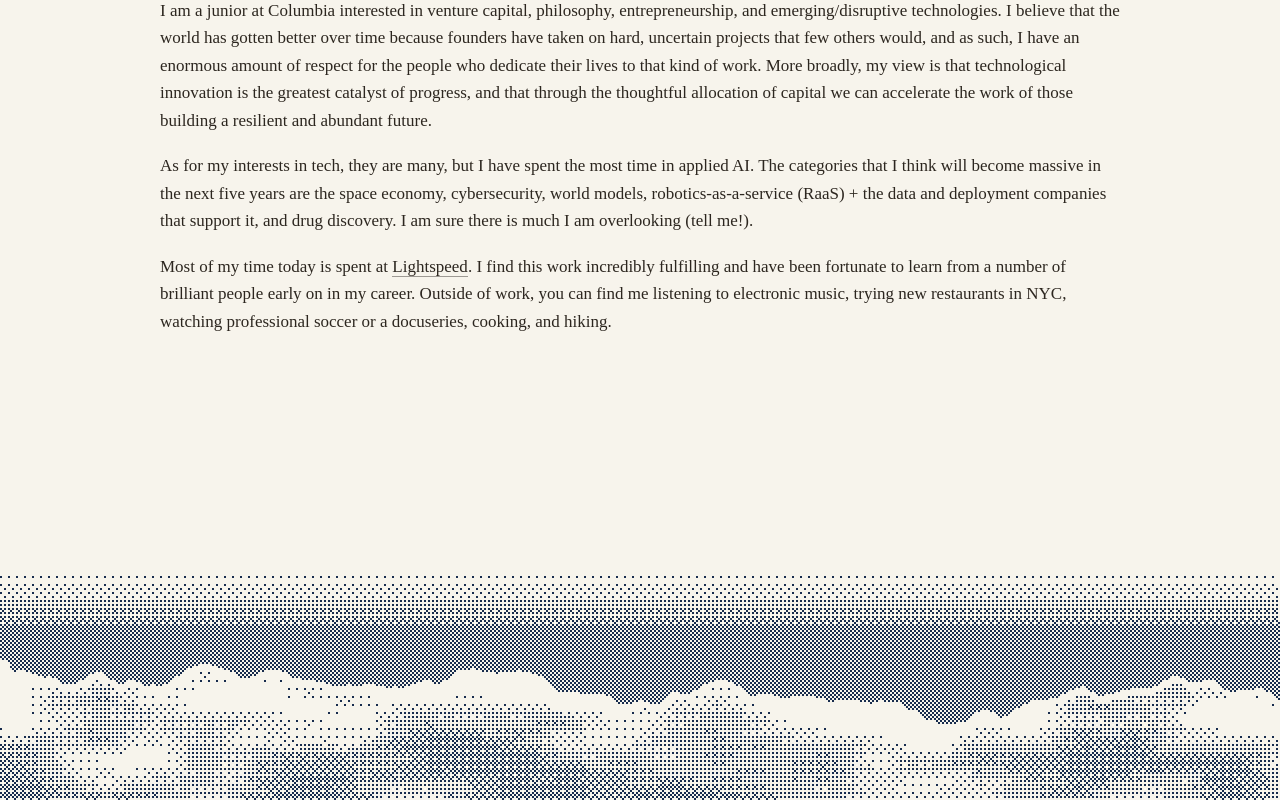
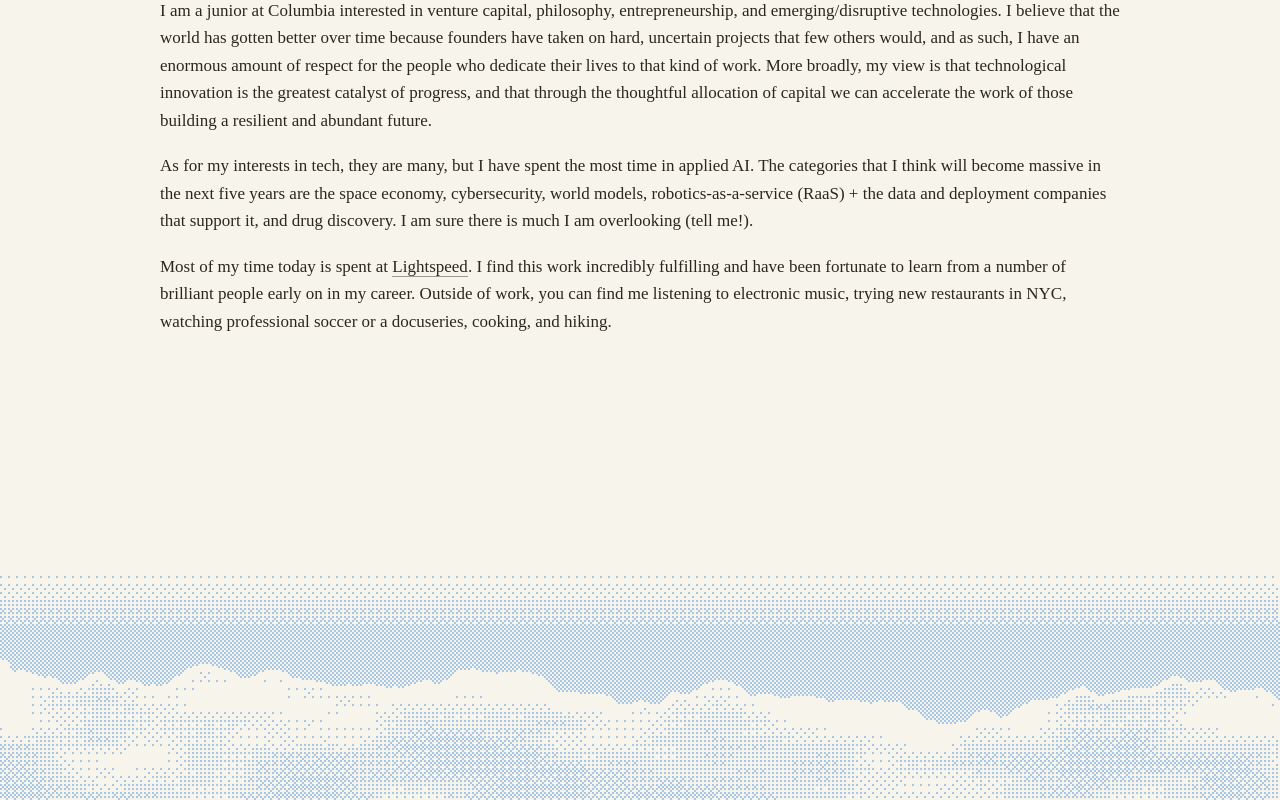
Before and after one commit to veronicas-world/aboutme, a Next.js app: page / in a window 1280 px wide. Shown: the part 234-1034 px from the top of the page. Built offline with nearby package versions, Linux system fonts and the light colour scheme.

Commit message:
Footer: make cloud band pastel blue
Co-authored-by: factory-droid[bot] <138933559+factory-droid[bot]@users.noreply.github.com>

```diff
--- a/src/app/globals.css
+++ b/src/app/globals.css
@@ -654,7 +654,7 @@ a { color: inherit; text-decoration: none; }
 .cloud-band {
   height: 240px;
   margin-top: 48px;
-  background: var(--accent);
+  background: #a7c7e7;
   -webkit-mask: url("/retro/cloud-band.png") left bottom / auto 240px repeat-x;
   mask: url("/retro/cloud-band.png") left bottom / auto 240px repeat-x;
   image-rendering: pixelated;
```
